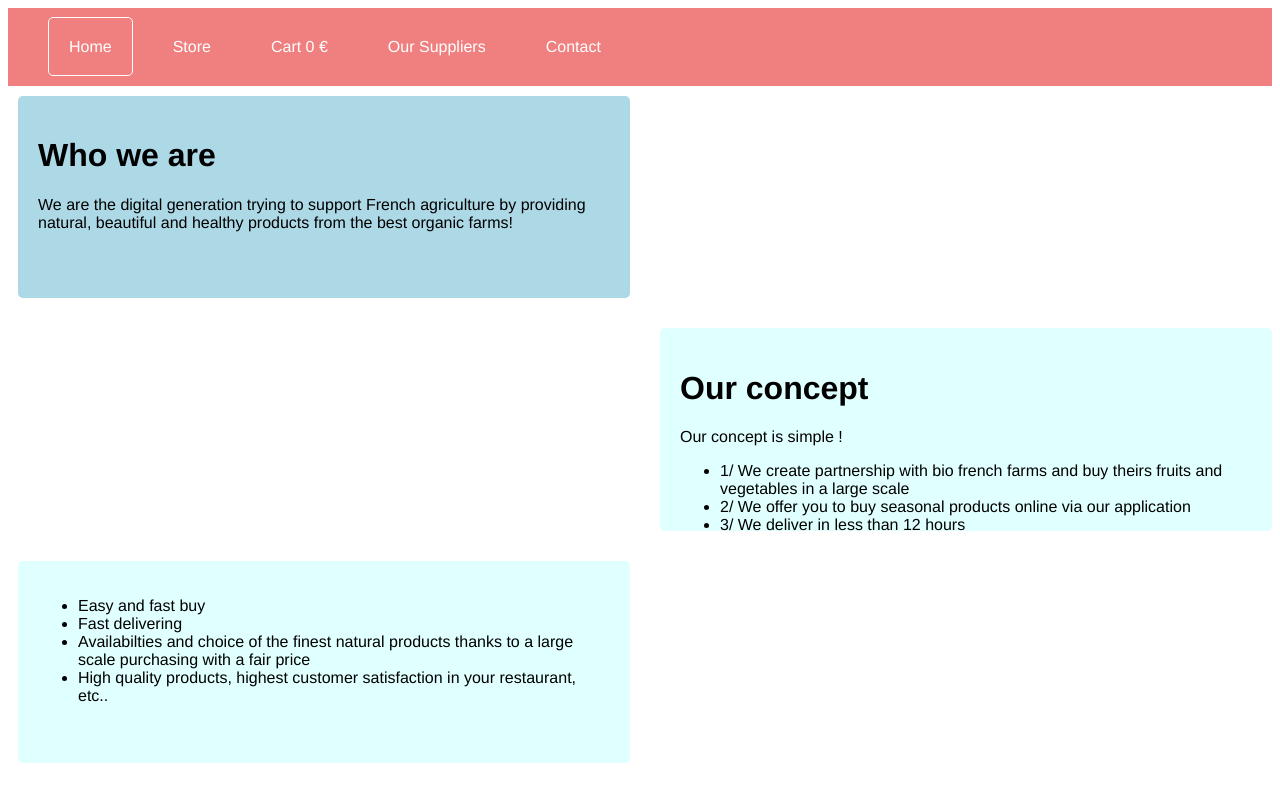
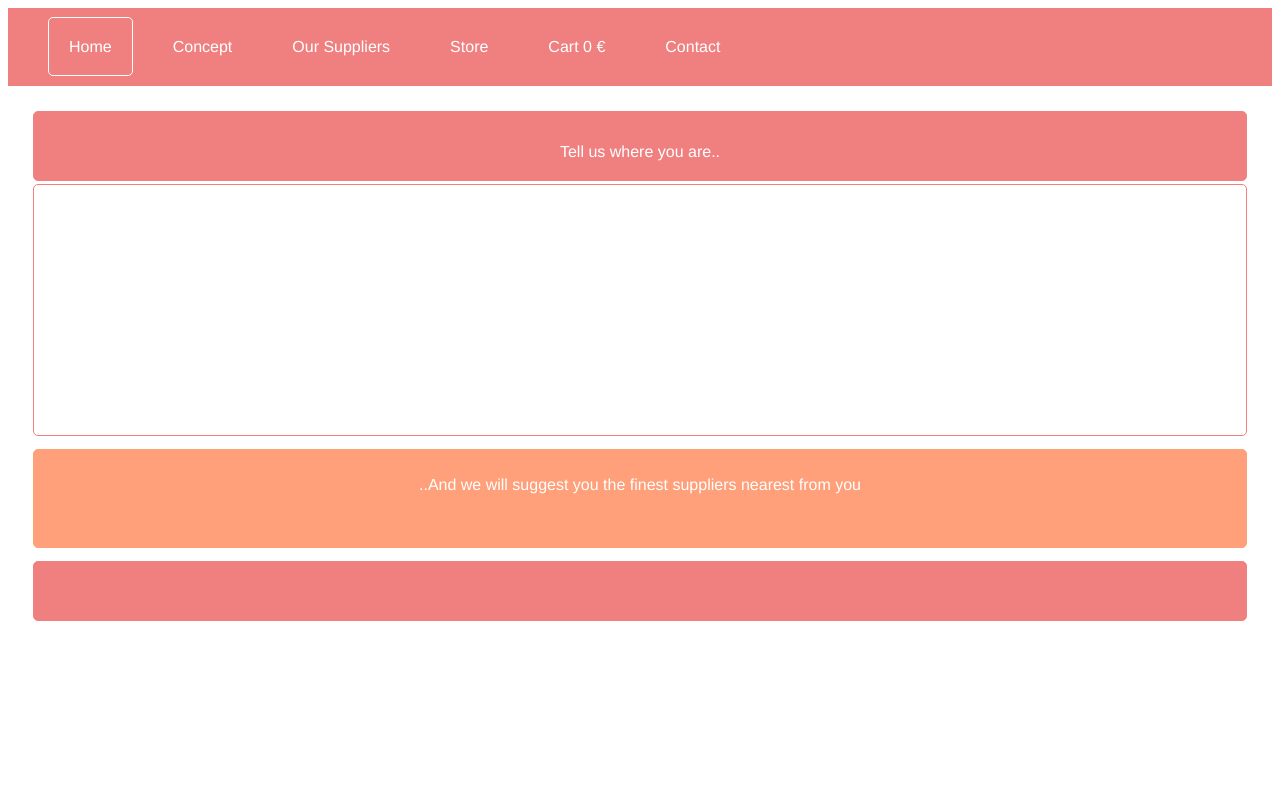
Before and after one commit to Thibault-21/Growthy, a Vue app: page / in a window 1280 px wide. Built offline with nearby package versions, Linux system fonts and the light colour scheme.

Commit message:
fourth commit

```diff
--- a/src/App.vue
+++ b/src/App.vue
@@ -31,7 +31,7 @@ export default {
 
 <style scoped>
 #app {
-  font-family: 'Avenir', Helvetica, Arial, sans-serif;
+  font-family: 'Helvetica', Arial, sans-serif;
 
 }
 </style>
--- a/src/Data/fruitsStocks.js
+++ b/src/Data/fruitsStocks.js
@@ -2,5 +2,5 @@ export default [
 
       {id: 1, type: 'Banana', price: 0.99, stock:'100'},
       {id: 2, type: 'Lemon', price: 1, stock:'50'},
-      {id: 3, type: 'strawberry', price: 0.99, stock:'200'}
+      {id: 3, type: 'Strawberry', price: 5.99, stock:'200'}
     ]
--- a/src/Navbar.vue
+++ b/src/Navbar.vue
@@ -1,9 +1,10 @@
 <template>
   <nav>
     <router-link class="navbar" active-class="active" exact to="/">Home</router-link>
+    <router-link class="navbar" active-class="active" to="/concept">Concept</router-link>
+    <router-link class="navbar" active-class="active" to="/suppliers">Our Suppliers</router-link>
      <router-link class="navbar" active-class="active" to="/store">Store</router-link>
      <router-link class="navbar" active-class="active" to="/cart">Cart  {{cartAmount}} €</router-link>
-    <router-link class="navbar" active-class="active" to="/suppliers">Our Suppliers</router-link>
     <router-link class="navbar" active-class="active" to="/contact">Contact</router-link>
   </nav>
 </template>
--- a/src/components/Cart/Cart.vue
+++ b/src/components/Cart/Cart.vue
@@ -1,7 +1,7 @@
 <template>
   <div class="cart">
     <div class="title">
-      <h3>Your Cart is: {{getCartAmount}}€ </h3>
+      <h3>Your Cart : {{getCartAmount}} € </h3>
     </div>
     <div class="content">
       <!-- <CartFruit class="fruits" v-for="fruit in fruitsAddedToCart" :key="fruit.id" :stockFruit="fruit"></CartFruit> -->
@@ -32,10 +32,11 @@ export default {
 
 <style scoped>
 .cart{
-  border: 2px solid black;
+  border: 2px solid lightcoral;
   padding: 20px;
   border-radius: 5px;
   height: 100%;
+  color: lightcoral;
 }
 h3 {
   margin: 0 auto;
--- /dev/null
+++ b/src/components/Concept.vue
@@ -0,0 +1,101 @@
+<template>
+  <div class="main">
+      <div class="who">
+        <h4>Who we are..</h4>
+        <p> We are the digital generation trying to support French agriculture by providing natural, beautiful and healthy products from the best organic farms!</p>
+      </div>
+      <div class="concept">
+        <h4>Our concept is simple ! </h4>
+        <ul>
+          <li> We create partnership with bio french farms and buy theirs fruits and vegetables in a large scale</li>
+          <li> We offer you to buy seasonal products online via our application </li>
+          <li> We deliver in less than 12 hours</li>
+          </ul>
+      </div>
+      <!--  -->
+      <div class="value-proposition">
+        <h4>Why us ?</h4>
+        <ul>
+          <li>Easy and fast buy</li>
+          <li>Fast delivering</li>
+          <li>Availabilties and choice of the finest natural products thanks to a large scale purchasing with a fair price</li>
+          <li>High quality products, highest customer satisfaction in your restaurant, etc..</li>
+        </ul>
+      </div>
+      <div class="footer">
+        <p>copyright</p>
+      </div>
+  </div>
+</template>
+
+<script>
+
+export default {
+  name: 'Home',
+  components: {
+
+  }
+}
+</script>
+
+<style scoped>
+.main {
+  display: grid;
+  grid-template-columns: 50% 50%;
+  grid-template-rows: 30% 30% 30% 10%;
+  grid-gap: 10px;
+  font-family: Helvetica, Arial, sans-serif;
+}
+
+.who {
+  grid-column-start: 1;
+  grid-column-end: 2;
+  grid-row-start: 1;
+  grid-row-end: 2;
+  background-color: lightblue;
+  border-radius: 5px;
+  margin: 10px 10px;
+  padding: 10px;
+  padding: 20px;
+  margin: 10px;
+}
+.concept {
+  grid-column-start: 2;
+  grid-column-end: 3;
+  grid-row-start: 2;
+  grid-row-end: 3;
+  background-color: lightcyan;
+  border-radius: 5px;
+  padding: 20px;
+  margin: 10px;
+}
+.value-proposition {
+  grid-column-start: 1;
+  grid-column-end: 2;
+  grid-row-start: 3;
+  grid-row-end: 4;
+  background-color: lightblue;
+  border-radius: 5px;
+  padding: 20px;
+  margin: 10px;
+  height: 80%;
+}
+.footer {
+  grid-column-start: 1;
+  grid-column-end: 3;
+  grid-row-start: 4;
+  grid-row-end: 5;
+  background-color: lightcoral;
+  border-radius: 5px;
+  padding: 20px;
+  margin: 10px 0px;
+  /* height: 100%; */
+  color: white;
+}
+h4 {
+  text-align: center;
+}
+ul, li {
+  padding: 10px;
+}
+</style>
--- a/src/components/Home/Home.vue
+++ b/src/components/Home/Home.vue
@@ -1,79 +1,89 @@
 <template>
   <div class="main">
-      <div class="who">
-        <h1>Who we are</h1>
-        <p> We are the digital generation trying to support French agriculture by providing natural, beautiful and healthy products from the best organic farms!</p>
-      </div>
-      <div class="concept">
-        <h1>Our concept</h1>
-        <p>Our concept is simple ! </p>
-        <ul>
-          <li>1/ We create partnership with bio french farms and buy theirs fruits and vegetables in a large scale</li>
-          <li>2/ We offer you to buy seasonal products online via our application </li>
-          <li>3/ We deliver in less than 12 hours</li>
-          </ul>
-      </div>
-      <!--  -->
-      <div class="value-proposition">
-        <ul>
-          <li>Easy and fast buy</li>
-          <li>Fast delivering</li>
-          <li>Availabilties and choice of the finest natural products thanks to a large scale purchasing with a fair price</li>
-          <li>High quality products, highest customer satisfaction in your restaurant, etc..</li>
-        </ul>
-      </div>
+    <div class="header">
+      <p>Tell us where you are..</p>
+    </div>
+    <div class="content">
+      <!-- the geolocalisation -->
+
+    </div>
+    <div class="suggestion">
+      <p>..And we will suggest you the finest suppliers nearest from you </p>
+    </div>
+    <div class="footer">
+
+    </div>
   </div>
 </template>
 
 <script>
+export default {
 
-export default {
-  name: 'Home',
-  components: {
-
-  }
 }
 </script>
 
 <style scoped>
 .main {
   display: grid;
-  grid-template-columns: 50% 50%;
-  grid-template-rows: 33% 33% 33%;
-  grid-gap: 10px;
+  grid-template-columns: 100%;
+  grid-template-rows: 10% 60% 20% 10%;
+  grid-gap: 35px;
+  margin: 10px;
+  padding: 5px;
 }
-
-.who {
+.header{
   grid-column-start: 1;
   grid-column-end: 2;
   grid-row-start: 1;
   grid-row-end: 2;
-  background-color: lightblue;
+  background-color: lightcoral;
+  color: white;
+  padding: 15px;
+  border: 1px solid lightcoral;
   border-radius: 5px;
-  margin: 10px 10px;
-  padding: 10px;
-  padding: 20px;
+  height: 100%;
   margin: 10px;
+  text-align: center;
 }
-.concept {
-  grid-column-start: 2;
-  grid-column-end: 3;
+.content{
+  grid-column-start: 1;
+  grid-column-end: 2;
   grid-row-start: 2;
   grid-row-end: 3;
-  background-color: lightcyan;
+  background-color: white;
+  color: lightcoral;
+  padding: 10px;
+  border: 1px solid lightcoral;
   border-radius: 5px;
-  padding: 20px;
+  height: 100%;
   margin: 10px;
+  align-items: center;
 }
-.value-proposition {
+.suggestion{
   grid-column-start: 1;
   grid-column-end: 2;
   grid-row-start: 3;
   grid-row-end: 4;
-  background-color: lightcyan;
+  background-color: lightsalmon;
+  color: white ;
+  padding: 10px;
+  border: 1px solid lightsalmon;
   border-radius: 5px;
-  padding: 20px;
+  height: 100%;
+  margin: 10px;
+  text-align: center;
+}
+.footer{
+  grid-column-start: 1;
+  grid-column-end: 2;
+  grid-row-start: 4;
+  grid-row-end: 5;
+  background-color: lightcoral;
+  color: white;
+  padding: 10px;
+  border: 1px solid lightcoral;
+  border-radius: 5px;
+  height: 100%;
   margin: 10px;
 }
-
 </style>
--- a/src/components/Store/Fruits/Fruit.vue
+++ b/src/components/Store/Fruits/Fruit.vue
@@ -53,12 +53,12 @@ export default {
   margin: 20px 0px;
   padding: 5px;
   width: 70%;
-  border: 3px solid rgb(154, 197, 211);
+  border: 3px solid rgb(143, 204, 224);
   align-items: center;
   justify-self: center;
 }
 .title {
-  background-color: rgb(154, 197, 211);
+  background-color: rgb(143, 204, 224);
   padding: 1px 15px;
   border-radius: 5px;
   margin: 5px auto;
@@ -74,16 +74,16 @@ export default {
 }
 input {
   border-radius: 5px;
-  border: 1px solid rgb(154, 197, 211);
+  border: 1px solid rgb(143, 204, 224);
   margin: 10px auto;
   padding: 20px;
 }
 button {
   border-radius: 5px;
-  background-color: rgb(154, 197, 211);
+  background-color: rgb(143, 204, 224);
   color: white;
   padding: 20px;
   margin-left: 20px;
-  border: 1px solid rgb(154, 197, 211);
+  border: 1px solid rgb(143, 204, 224);
 }
 </style>
--- a/src/components/Store/Page.vue
+++ b/src/components/Store/Page.vue
@@ -36,10 +36,10 @@ header {
   grid-row-start: 1;
   grid-row-end: 2;
 
-  background-color: lightblue;
-  color: black;
+  background-color: rgb(143, 204, 224);
+  color: white;
   border-radius: 5px;
-  border: 1px solid lightblue;
+  border: 1px solid rgb(143, 204, 224);
   width: 80%;
 // height: 30%;
 
@@ -49,10 +49,10 @@ header {
   grid-column-end: 3;
   grid-row-start: 1;
   grid-row-end: 2;
-  background-color: lightgreen;
+  background-color: rgb(103, 196, 103);
   color: white;
   border-radius: 5px;
-  border: 1px solid lightgreen;
+  border: 1px solid rgb(103, 196, 103);
   width: 80%;
 // height: 30%;
 }
--- a/src/components/Store/Vegetables/Vegetable.vue
+++ b/src/components/Store/Vegetables/Vegetable.vue
@@ -56,12 +56,12 @@ export default {
   margin: 20px 0px;
   padding: 5px;
   width: 70%;
-  border: 3px solid rgb(100, 214, 100);
+  border: 3px solid rgb(103, 196, 103);
   /* align-items: ; */
   justify-self: center;
 }
 .title {
-  background-color: rgb(100, 214, 100);
+  background-color: rgb(103, 196, 103);
   padding: 1px 15px;
   border-radius: 5px;
   margin: 5px auto;
@@ -77,16 +77,16 @@ export default {
 }
 input {
   border-radius: 5px;
-  border: 1px solid rgb(100, 214, 100);
+  border: 1px solid rgb(103, 196, 103);
   margin: 10px auto;
   padding: 20px;
 }
 button {
   border-radius: 5px;
-  background-color: rgb(100, 214, 100);
+  background-color: rgb(103, 196, 103);
   color: white;
   padding: 20px;
   margin-left: 20px;
-  border: 1px solid rgb(100, 214, 100);
+  border: 1px solid rgb(103, 196, 103);
 }
 </style>
--- a/src/routes.js
+++ b/src/routes.js
@@ -3,11 +3,13 @@ import Contact from './components/Contact/Contact'
 import Store from './components/Store/Store'
 import Carts from './components/Cart/Carts'
 import Suppliers from './components/Suppliers'
+import Concept from './components/Concept'
 
 export const routes = [
   { path:'/', component: Home, name: 'Home' },
   { path:'/contact', component: Contact, name: 'Contact' },
   { path:'/store', component: Store, name: 'Store' },
-  { path: '/cart', component: Carts, name: 'cart' },
-  { path: '/suppliers', component: Suppliers, name: 'suppliers' }
+  { path: '/cart', component: Carts, name: 'Cart' },
+  { path: '/suppliers', component: Suppliers, name: 'Suppliers' },
+  { path: '/concept', component: Concept, name: 'Concept' }
 ];
```
Also changed, not shown: src/components/Suppliers.vue (+66 -36 lines).
